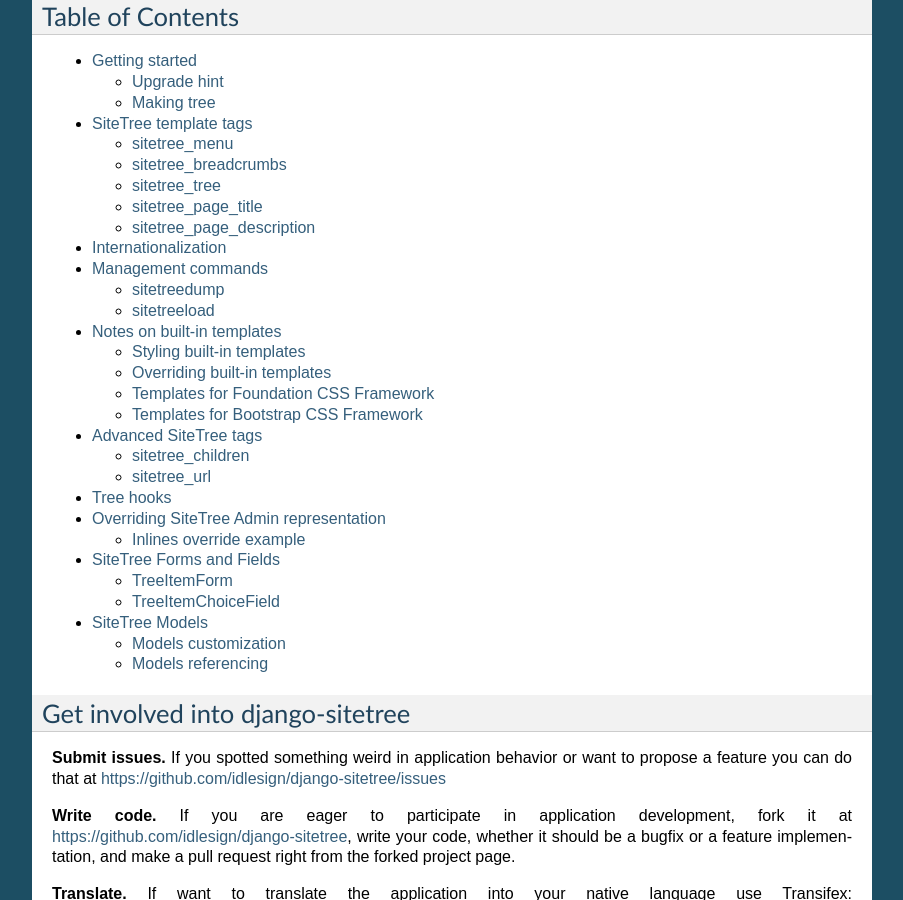
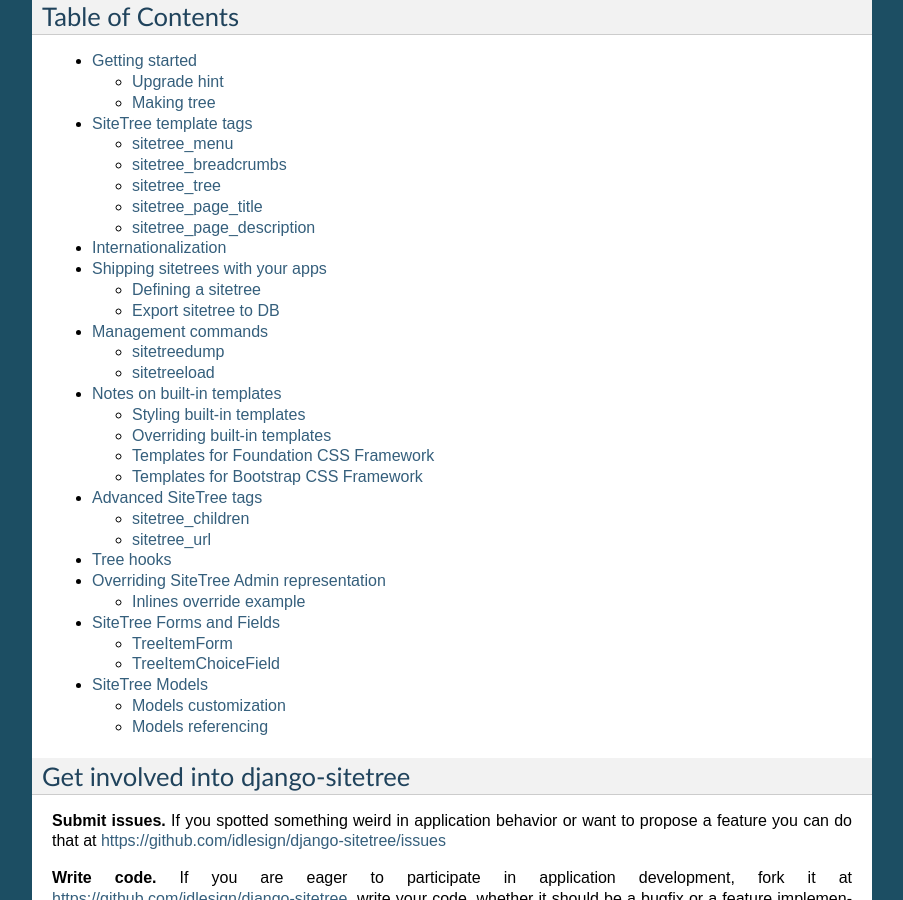
Before and after one commit to idlesign/django-sitetree, a Sphinx documentation site: the page built from docs/source/index.rst, in a window 1280 px wide and 900 px high, scrolled down 801 px. Shown: the whole window, without its empty margins (198-1101 px from the left). Built offline with Sphinx 7.4.7, drawn with Linux system fonts in a browser that asks for light colours; some of the changed lines change nothing that is shown.

Commit message:
Added some docs on app-defined trees (see #105).

```diff
--- /dev/null
+++ b/docs/source/apps.rst
@@ -0,0 +1,49 @@
+Shipping sitetrees with your apps
+=================================
+
+SiteTree allows you to define sitetrees within your apps.
+
+
+Defining a sitetree
+-------------------
+
+Let's suppose you have `books` application and want do define a sitetree for it.
+
+* First create `sitetree.py` in the directory of `books` app.
+
+* Then define a sitetree with the help of `tree` and `item` functions from `sitetree.utils` module
+  and assign it to `sitetrees` module attribute::
+
+
+      from sitetree.utils import tree, item
+
+      # Be sure you defined `sitetrees` in your module.
+      sitetrees = (
+          # Define a tree with `tree` function.
+          tree('books', items=[
+              # Then define items and their children with `item` function.
+              item('Books', 'books-listing', children=[
+                  item('Book named "{{ book.title }}"', 'books-details', in_menu=False, in_sitetree=False),
+                  item('Add a book', 'books-add'),
+                  item('Edit "{{ book.title }}"', 'books-edit', in_menu=False, in_sitetree=False)
+              ])
+          ]),
+          # ... You can define more than one tree for your app.
+      )
+
+
+  Please consider `tree` and `item` signatures for possible options.
+
+
+Export sitetree to DB
+---------------------
+
+Now when your app has a defined sitetree you can use `sitetree_resync_apps` management command
+to instantly move sitetrees from every (or certain) applications into DB::
+
+  python manage.py sitetree_resync_apps
+
+
+Or solely for `books` application::
+
+  python manage.py sitetree_resync_apps books
--- a/docs/source/index.rst
+++ b/docs/source/index.rst
@@ -44,6 +44,7 @@
     quickstart
     tags
     i18n
+    apps
     management
     templatesmod
     tagsadv
```
